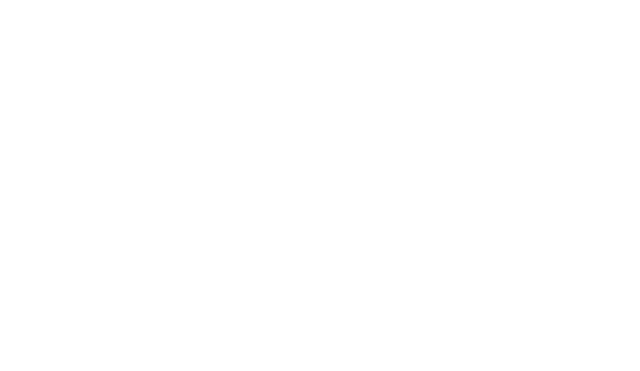
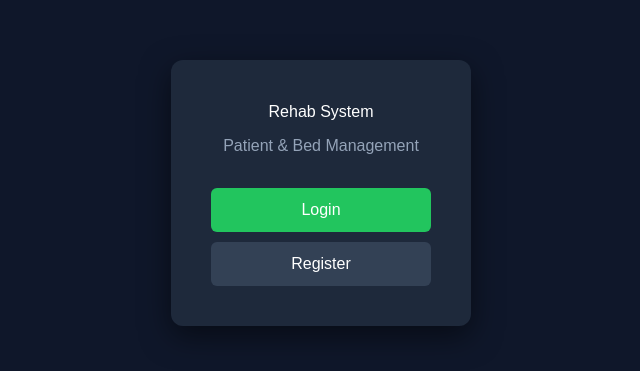
Before and after one commit to harsh1806-web/rehab-system, a Next.js app: page / in a window 1280 px wide. Shown: the part 207-578 px from the top of the page, without its empty margins (319-959 px from the left). Built offline with nearby package versions, Linux system fonts and the light colour scheme.

Commit message:
improved homepage UI

```diff
--- a/app/page.js
+++ b/app/page.js
@@ -6,20 +6,60 @@ export default function Home() {
   const router = useRouter()
 
   return (
-    <div style={{ padding: "100px", textAlign: "center", color: "white" }}>
-      <h1>Rehab System</h1>
+    <div style={{
+      height: "100vh",
+      display: "flex",
+      justifyContent: "center",
+      alignItems: "center",
+      background: "#0f172a"
+    }}>
+      <div style={{
+        background: "#1e293b",
+        padding: "40px",
+        borderRadius: "12px",
+        textAlign: "center",
+        width: "300px",
+        boxShadow: "0 10px 30px rgba(0,0,0,0.5)"
+      }}>
+        <h1 style={{ color: "white", marginBottom: "10px" }}>
+          Rehab System
+        </h1>
 
-      <br />
+        <p style={{ color: "#94a3b8", marginBottom: "30px" }}>
+          Patient & Bed Management
+        </p>
 
-      <button onClick={() => router.push("/login")}>
-        Login
-      </button>
+        <button
+          onClick={() => router.push("/login")}
+          style={{
+            width: "100%",
+            padding: "10px",
+            marginBottom: "10px",
+            background: "#22c55e",
+            border: "none",
+            borderRadius: "6px",
+            color: "white",
+            cursor: "pointer"
+          }}
+        >
+          Login
+        </button>
 
-      <br /><br />
-
-      <button onClick={() => router.push("/register")}>
-        Register
-      </button>
+        <button
+          onClick={() => router.push("/register")}
+          style={{
+            width: "100%",
+            padding: "10px",
+            background: "#334155",
+            border: "none",
+            borderRadius: "6px",
+            color: "white",
+            cursor: "pointer"
+          }}
+        >
+          Register
+        </button>
+      </div>
     </div>
   )
 }
```
